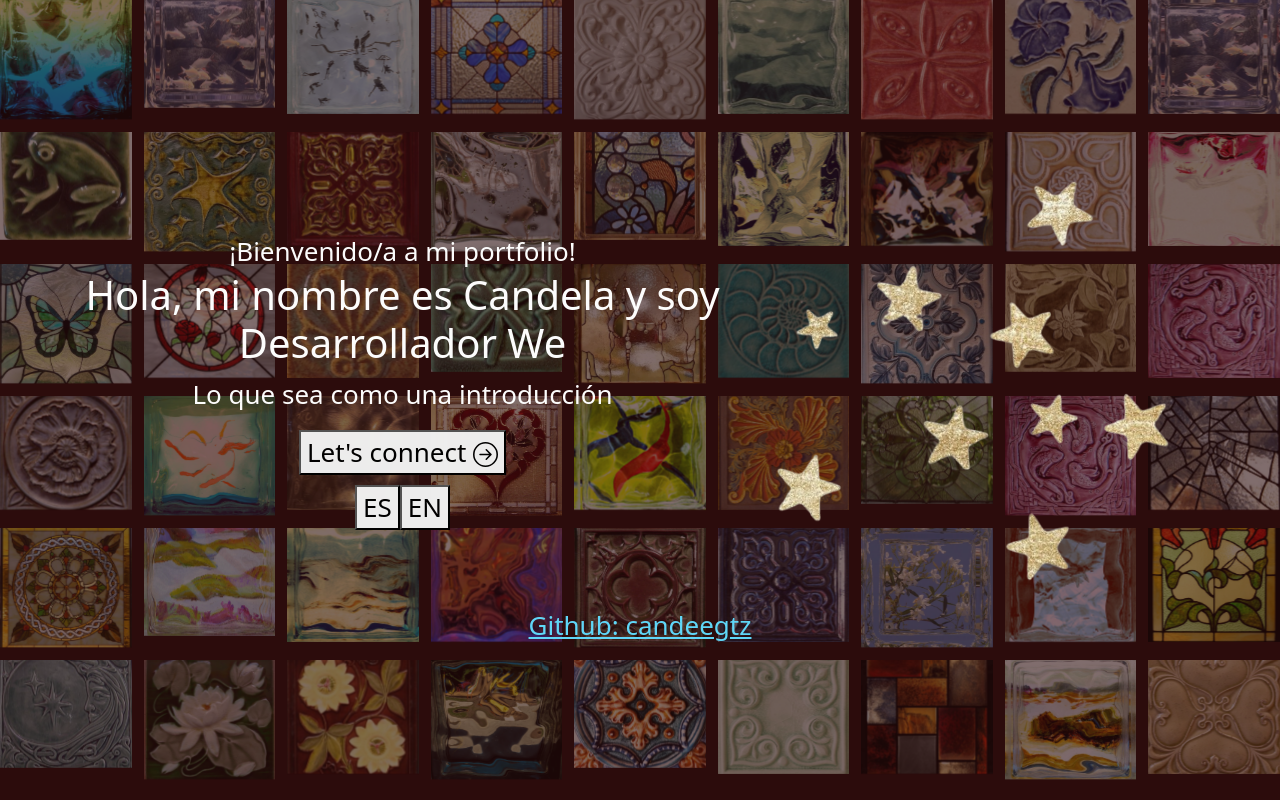
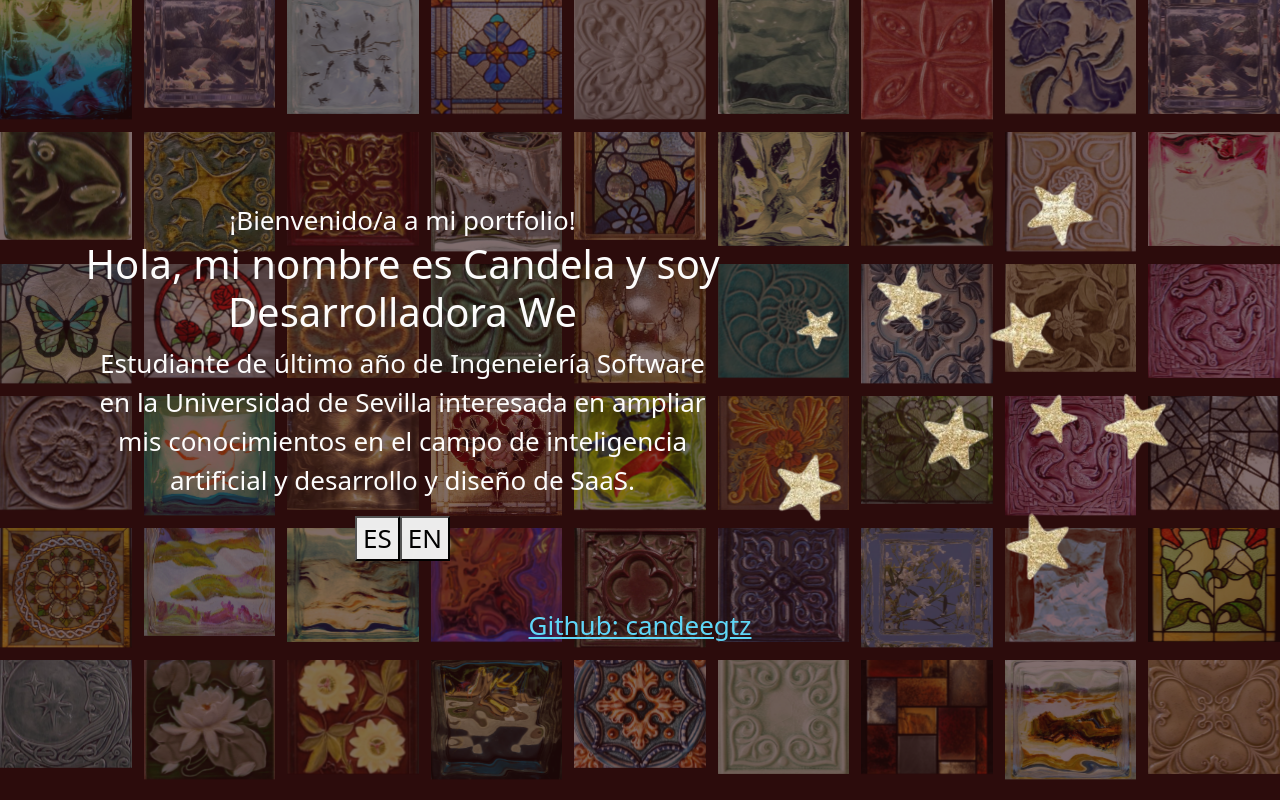
Before and after one commit to candeegtz/mi-portfolio, a React (Create React App) app: page / in a window 1280 px wide. Built offline with nearby package versions, Linux system fonts and the light colour scheme.

Commit message:
feat: :sparkles: add gh-pages dependency and update i18n translations
* Added `gh-pages` as a development dependency for deployment.
* Updated English and Spanish translations in `i18n.js` for improved clarity.
* Modified rotating texts to include "SaaS Developer" in both languages.

```diff
--- a/package.json
+++ b/package.json
@@ -42,6 +42,7 @@
     ]
   },
   "devDependencies": {
+    "gh-pages": "^6.3.0",
     "typescript": "^5.9.3"
   }
 }
--- a/src/components/Banner.js
+++ b/src/components/Banner.js
@@ -54,9 +54,10 @@ export const Banner = () => {
                         <span className="tagline"> {t("welcome")} </span>
                         <h1> {t("iam")}<span className="wrap"> {text} </span></h1>
                         <p> {t("intro")}</p>
-                        <button onClick={() => console.log('connect')}>
+                         {/*<button onClick={() => console.log('connect')}>
                             Let's connect <ArrowRightCircle size={25}></ArrowRightCircle>
                         </button>
+                        ^*/}
                         <div style={{ marginTop: "10px" }}>
                             <button onClick={() => changeLanguage("es")}>ES</button>
                             <button onClick={() => changeLanguage("en")}>EN</button>
--- a/src/components/i18n.js
+++ b/src/components/i18n.js
@@ -7,18 +7,18 @@ i18n.use(initReactI18next).init({
       translation: {
         welcome: "Welcome to my portfolio!",
         iam: "Hi, I'm Candela and I'm a ",
-        intro: "Something as an introduction",
+        intro: "Final-year Software Engineering student at the University of Seville, highly motivated to expand my knowledge in the fields of Artificial Intelligence (AI) and Software as a Service (SaaS) development and design",
         button: "Let's connect",
-        rotatingTexts: ["Web Developer", "Web Designer", "UI/UX Designer"]
+        rotatingTexts: ["Web Developer", "Web Designer", "SaaS Developer"]
       }
     },
     es: {
       translation: {
         welcome: "¡Bienvenido/a a mi portfolio!",
         iam: "Hola, mi nombre es Candela y soy ",
-        intro: "Lo que sea como una introducción",
+        intro: "Estudiante de último año de Ingeneiería Software en la Universidad de Sevilla interesada en ampliar mis conocimientos en el campo de inteligencia artificial y desarrollo y diseño de SaaS.",
         button: "Contáctame",
-        rotatingTexts: ["Desarrollador Web", "Diseñador Web", "UI/UX Designer"]
+        rotatingTexts: ["Desarrolladora Web", "Diseñadora Web", "Desarrolladora de SaaS"]
       }
     }
   },
```
Also changed, not shown: 1 other file (tests, documents, lock files or other folders).
